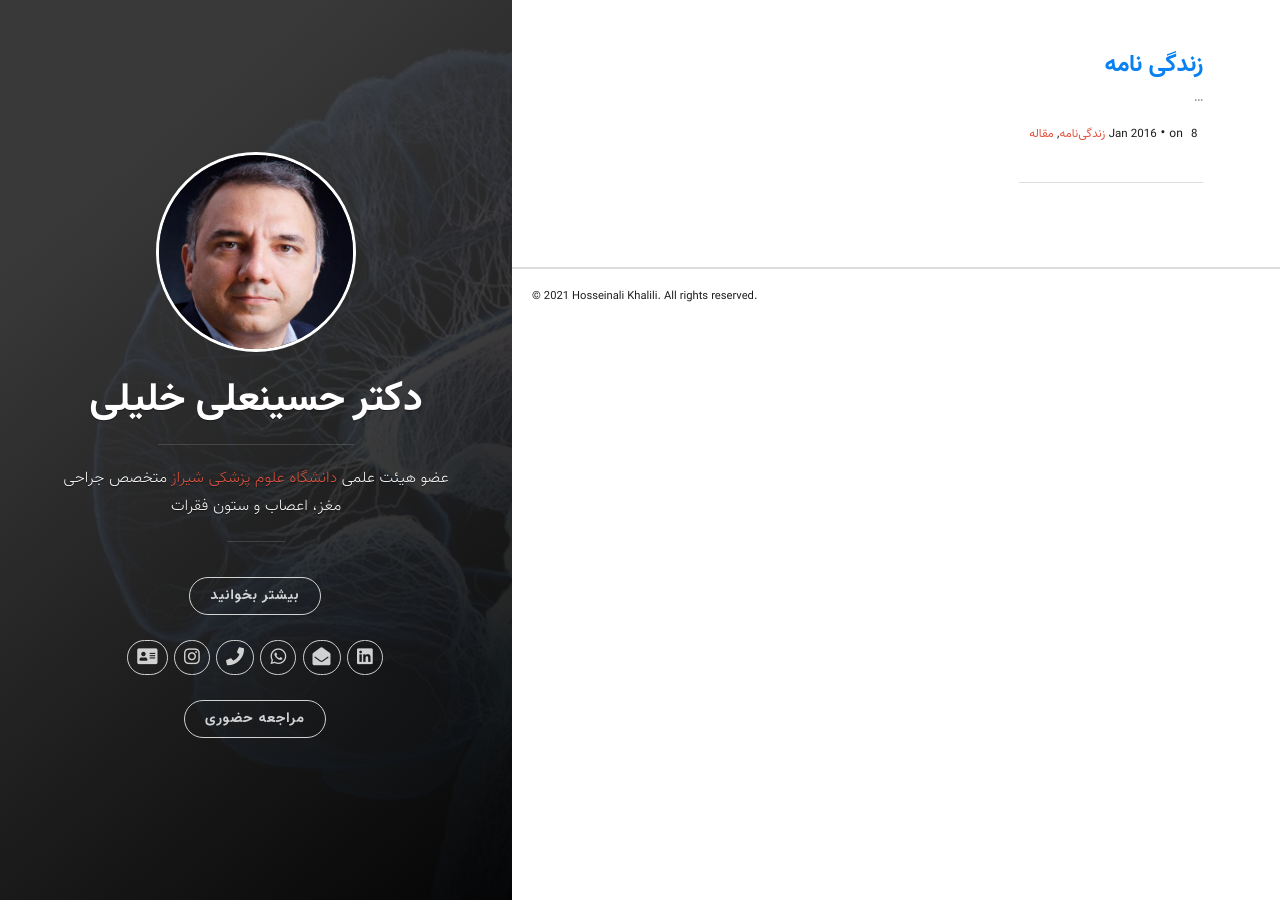
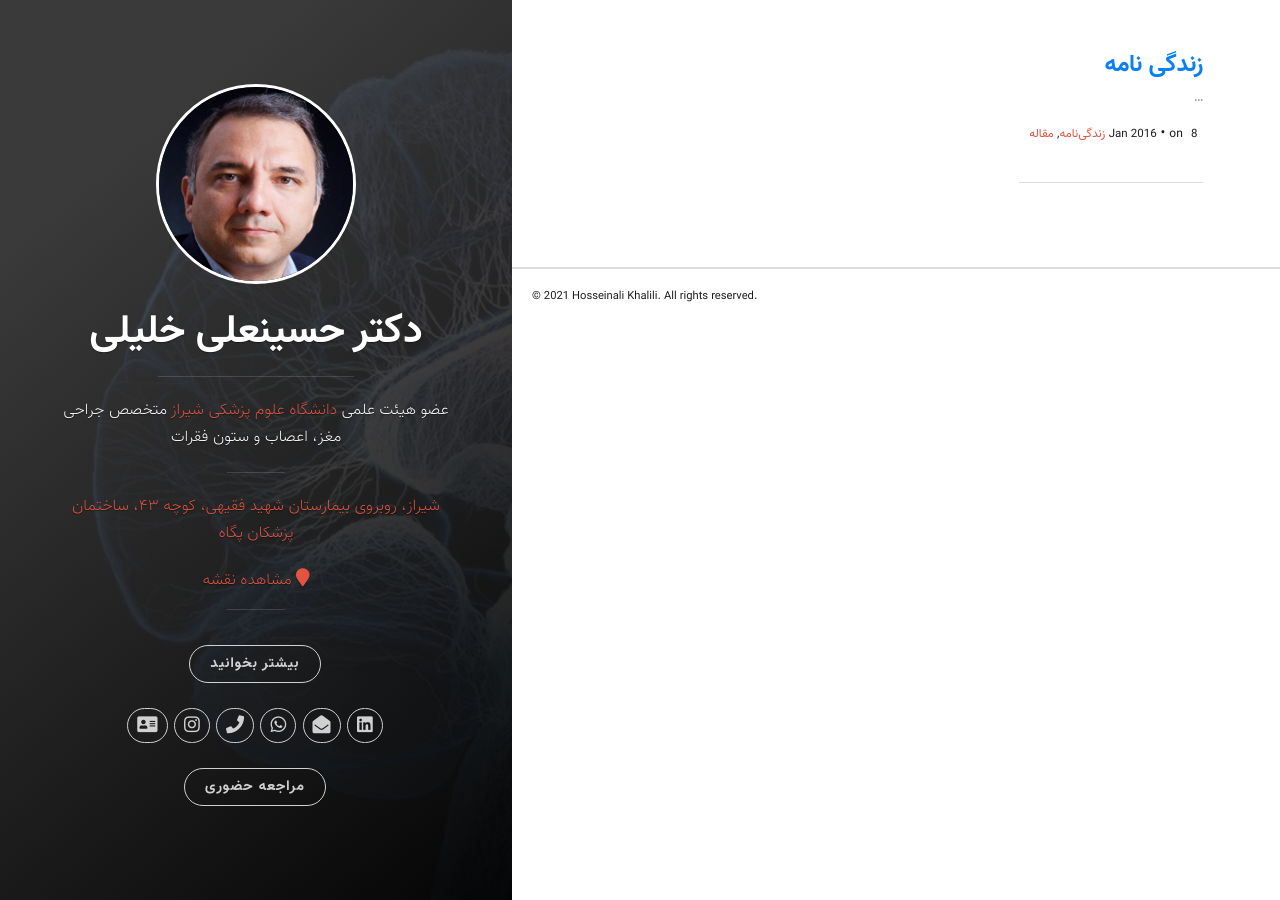
Before and after one commit to hakhalili/hakhalili.github.io, a Jekyll site: the page built from index.html, in a window 1280 px wide. Built offline with Jekyll 4.4.1, drawn with Linux system fonts in a browser that asks for light colours; the list of posts is cut into pages by our own code.

Commit message:
add map and address o config

```diff
--- a/_config.yml
+++ b/_config.yml
@@ -10,6 +10,8 @@ baseurl: ''
 author:
   name: 'Hosseinali Khalili'
   email: drhosseinalikhalili@gmail.com
+  address: '[شیراز، روبروی بیمارستان شهید فقیهی، کوچه ۴۳، ساختمان پزشکان پگاه](geo:29.62608,52.52655?z=18)'
+  map: 'https://www.openstreetmap.org/?mlat=29.62609&mlon=52.52655#map=18/29.62609/52.52655'
   phone_number: 987132319783
   mobile_number: 989175665839
   whatsapp: true
--- a/_includes/header.html
+++ b/_includes/header.html
@@ -16,6 +16,11 @@
         <hr class="panel-cover__divider">
         <p class="panel-cover__description">{{ site.description | markdownify }}</p>
         <hr class="panel-cover__divider panel-cover__divider--secondary">
+	<p class="panel-cover__description">{{ site.author.address | markdownify }}</p>
+	<a href="{{ site.author.map }}" title="Map">مشاهده نقشه <i class="fa  fa-map-marker"></i></a>
+
+        <hr class="panel-cover__divider panel-cover__divider--secondary">
+
 
         <div class="navigation-wrapper">
 
```
Also changed, not shown: visit.md (+1 -1 lines).
